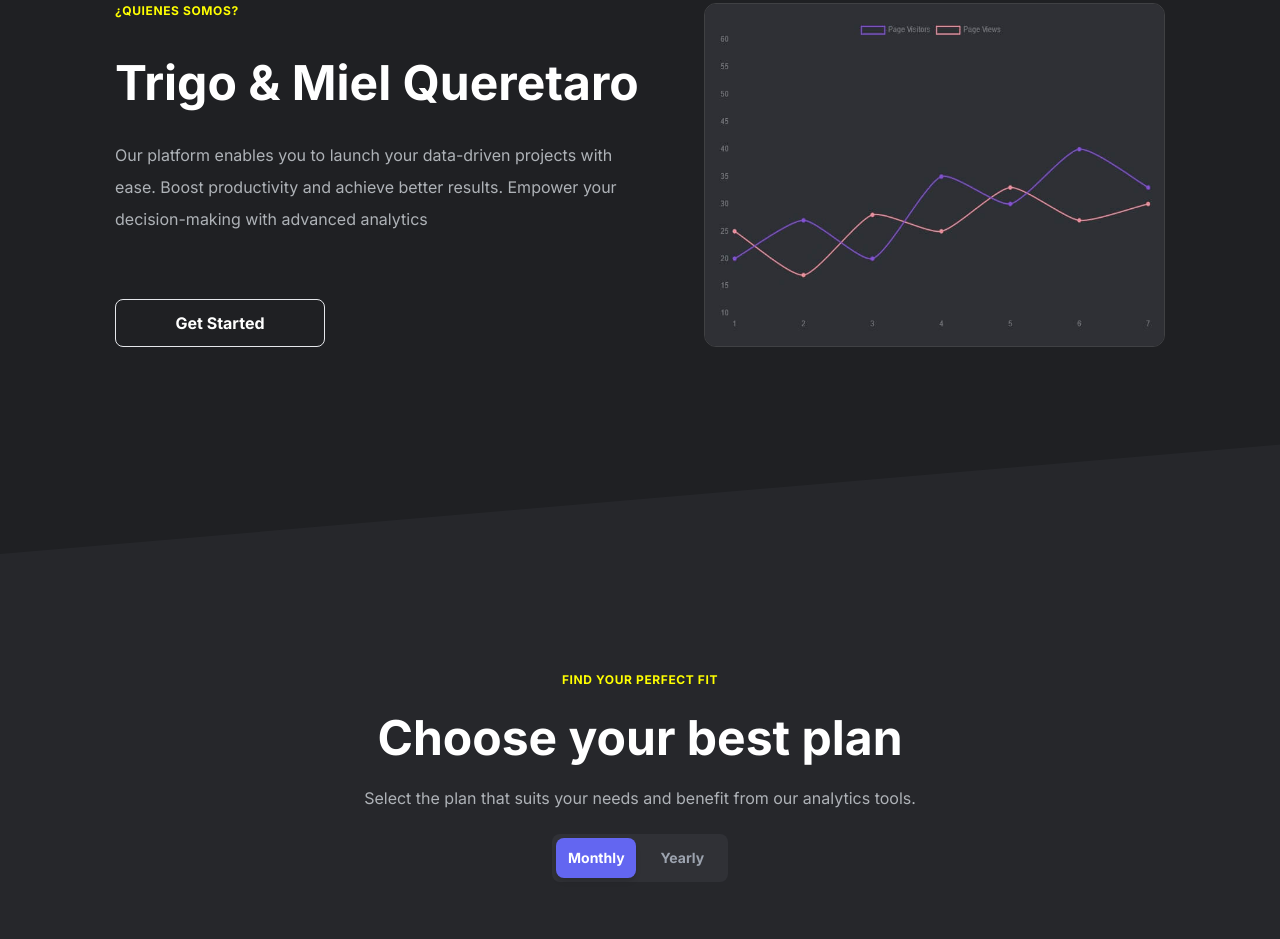
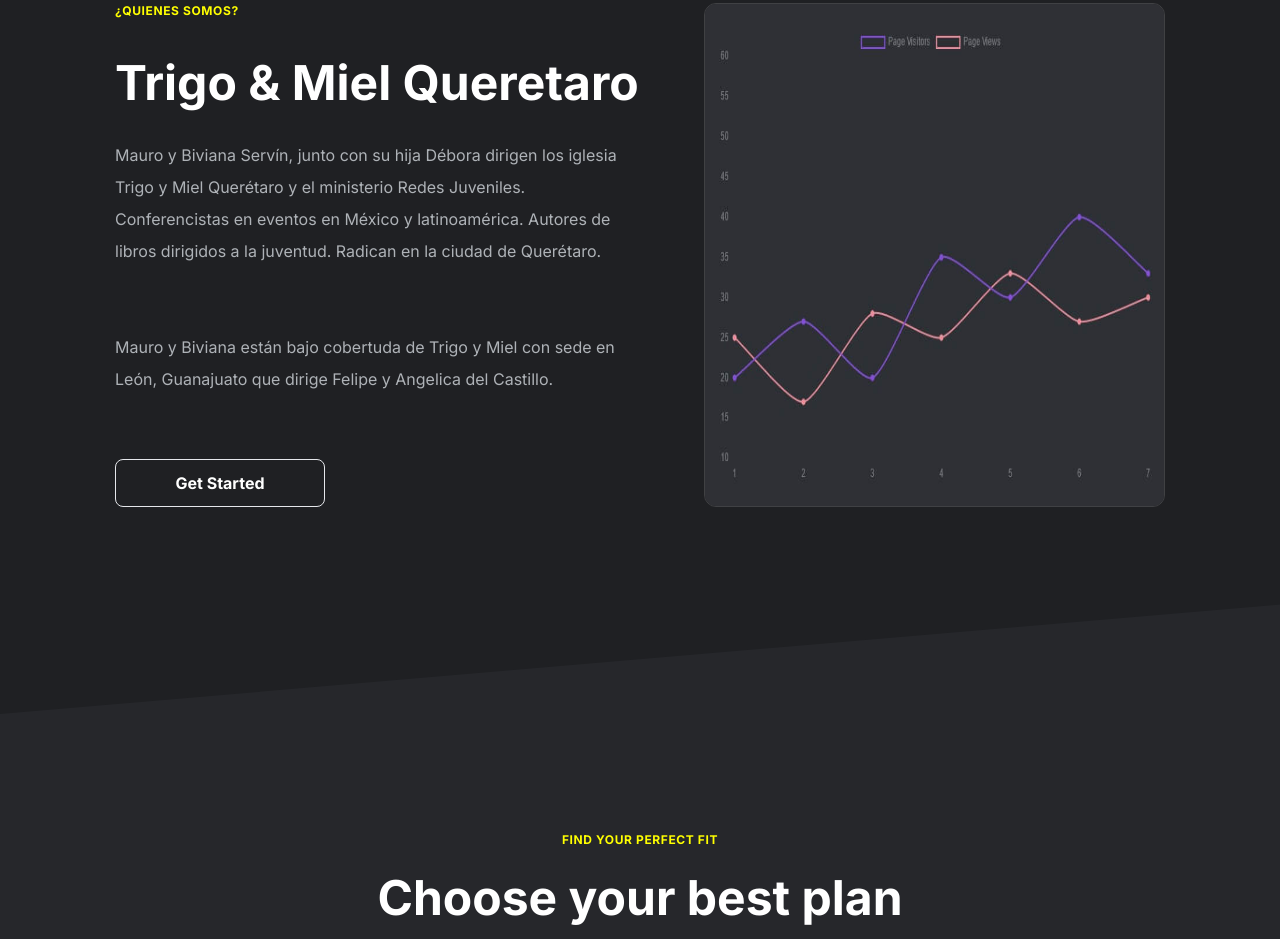
Before and after one commit to BrnaVigil/tymqro, an Astro site: page / in a window 1280 px wide. Shown: the part 3033-3972 px from the top of the page. Built offline with nearby package versions, Linux system fonts and the light colour scheme; Astro itself is replaced by a stand-in of ours.

Commit message:
4to commit

```diff
--- a/src/components/FeaturesDiagonal.jsx
+++ b/src/components/FeaturesDiagonal.jsx
@@ -36,9 +36,13 @@ export const FeaturesDiagonal = () => {
               Trigo &amp; Miel Queretaro
             </h2>
             <p className="mb-16 text-secondaryText leading-loose">
-              Our platform enables you to launch your data-driven projects with
-              ease. Boost productivity and achieve better results. Empower your
-              decision-making with advanced analytics
+              Mauro y Biviana Servín, junto con su hija Débora dirigen los iglesia Trigo y Miel Querétaro y el
+              ministerio Redes Juveniles. Conferencistas en eventos en México y latinoamérica. Autores de libros
+              dirigidos a la juventud. Radican en la ciudad de Querétaro.
+            </p>
+            <p className="mb-16 text-secondaryText leading-loose">
+            Mauro y Biviana están bajo cobertuda de Trigo y Miel con sede en León, Guanajuato que dirige Felipe
+            y Angelica del Castillo.
             </p>
             <button
               className="w-[210px] h-12 contained-button mr-10 "
```
